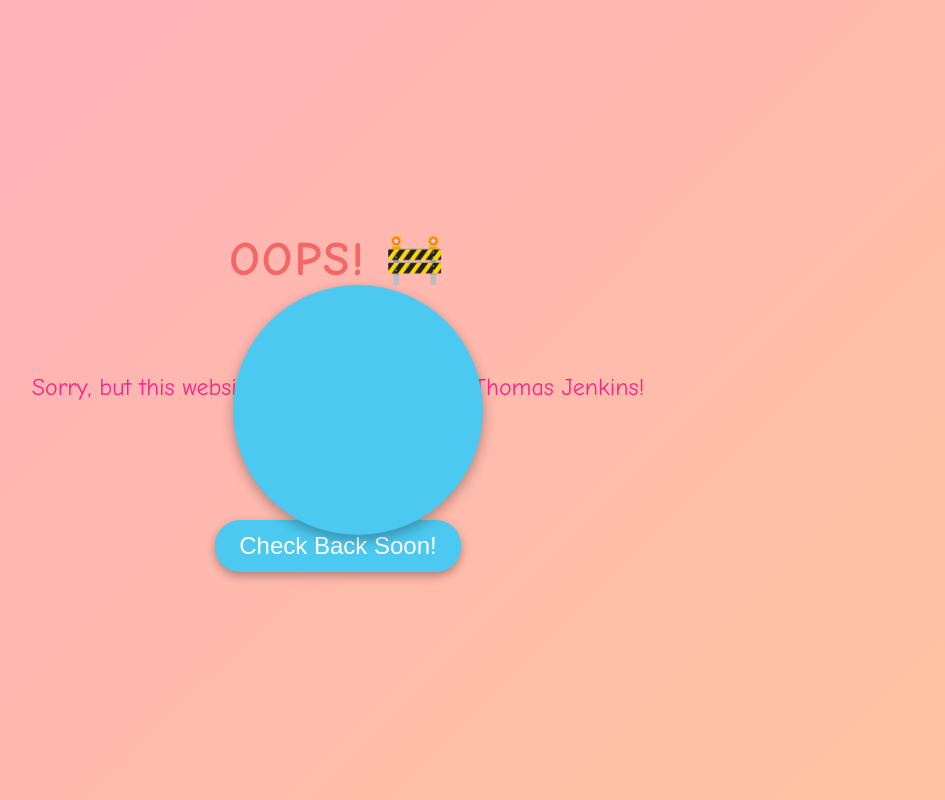
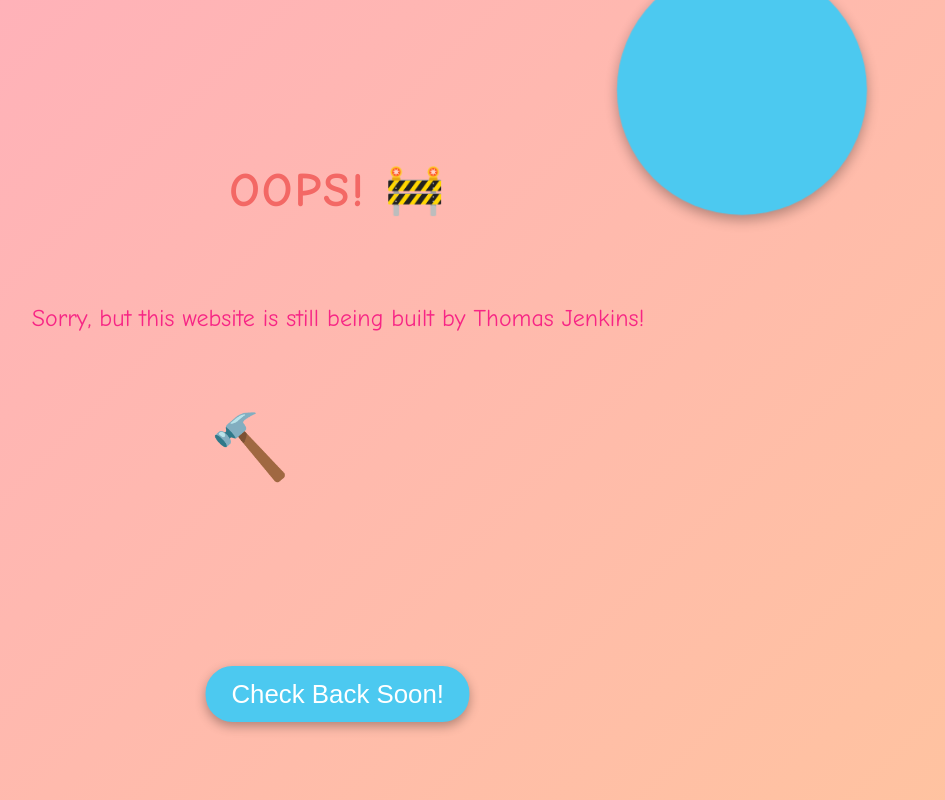
Before and after one commit to ThomasJ1214/FirstWebsite, a plain HTML site: page index.html in a window 1280 px wide. Shown: the whole page, without its empty margins (302-1247 px from the left). Drawn offline with Linux system fonts and the light colour scheme.

Commit message:
Update index.html
move the elements around

```diff
--- a/index.html
+++ b/index.html
@@ -15,8 +15,9 @@
             justify-content: center;
             height: 100vh;
             margin: 0;
+            overflow: hidden;
+            position: relative;
             text-align: center;
-            overflow: hidden;
         }
 
         h1 {
@@ -25,23 +26,30 @@
             color: #5a189a;
             letter-spacing: 2px;
             text-transform: uppercase;
+            position: absolute;
+            top: 20%;
         }
 
         p {
             font-size: 1.5rem;
             color: #f72585;
             animation: fadeIn 2s ease-out;
+            position: absolute;
+            top: 35%;
         }
 
         .emoji {
             font-size: 4rem;
             animation: spin 3s infinite linear, bounce 2s infinite;
+            position: absolute;
+            top: 55%;
+            left: 40%;
         }
 
         .background-shape {
             position: absolute;
-            top: 50%;
-            left: 50%;
+            top: 10%;
+            left: 80%;
             transform: translate(-50%, -50%);
             width: 200px;
             height: 200px;
@@ -61,7 +69,9 @@
             font-size: 1.5rem;
             cursor: pointer;
             box-shadow: 0 4px 10px rgba(0, 0, 0, 0.3);
-            transition: transform 0.2s ease, background-color 0.2s;
+            position: absolute;
+            bottom: 10%;
+            animation: buttonAnimation 1.5s infinite ease-in-out;
         }
 
         .button:hover {
@@ -120,6 +130,15 @@
             }
         }
 
+        @keyframes buttonAnimation {
+            0%, 100% {
+                transform: scale(1);
+            }
+            50% {
+                transform: scale(1.1);
+            }
+        }
+
     </style>
 </head>
 <body>
```
